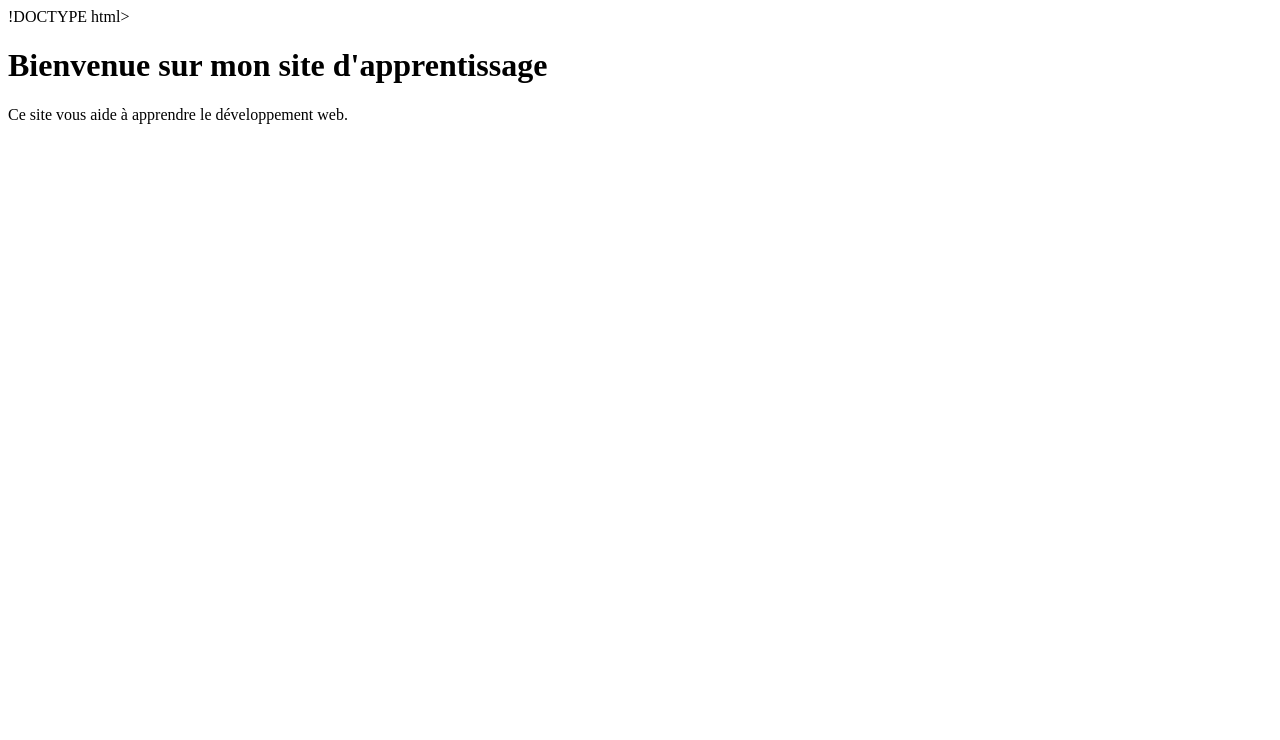
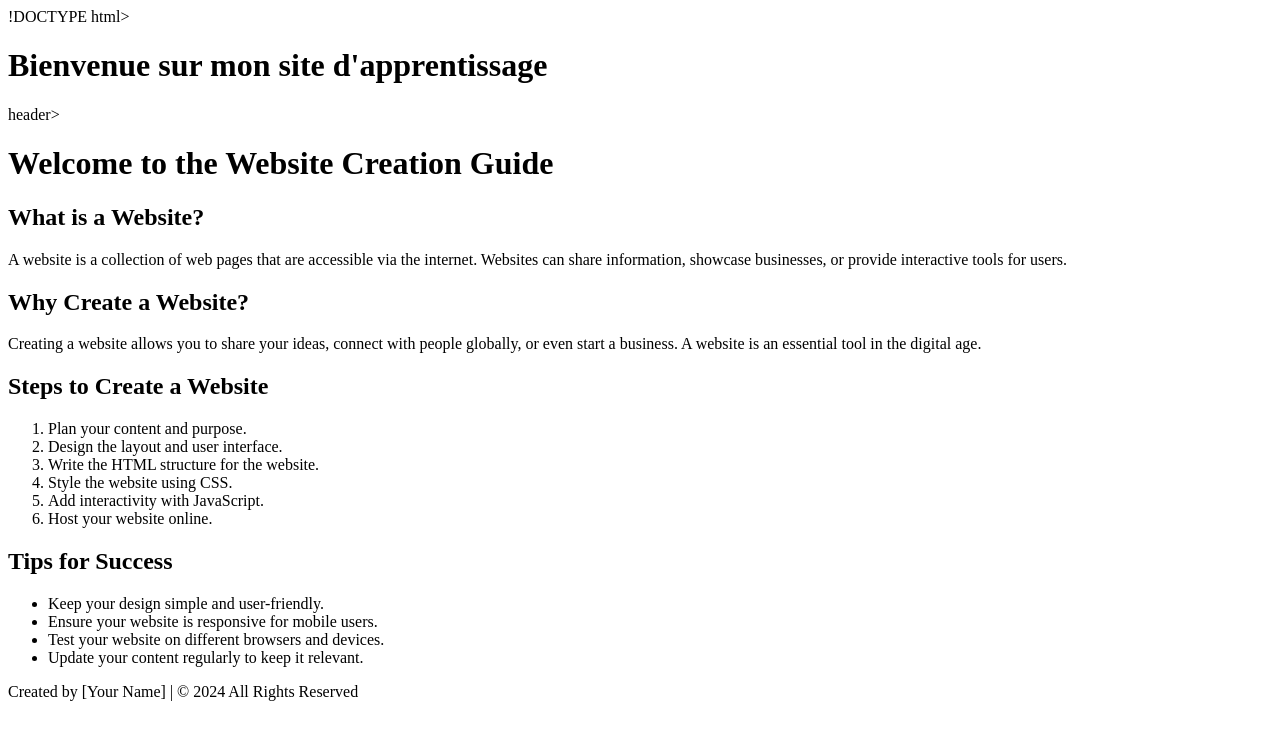
Before and after one commit to Kar554/Site-apprentissage-, a plain HTML site: page Index.html in a window 1280 px wide. Drawn offline with Linux system fonts and the light colour scheme.

Commit message:
Update Index.html

```diff
--- a/Index.html
+++ b/Index.html
@@ -7,6 +7,41 @@
 </head>
 <body>
     <h1>Bienvenue sur mon site d'apprentissage</h1>
-    <p>Ce site vous aide à apprendre le développement web.</p>
+   header>
+        <h1>Welcome to the Website Creation Guide</h1>
+    </header>
+    <main>
+        <section>
+            <h2>What is a Website?</h2>
+            <p>A website is a collection of web pages that are accessible via the internet. Websites can share information, showcase businesses, or provide interactive tools for users.</p>
+        </section>
+        <section>
+            <h2>Why Create a Website?</h2>
+            <p>Creating a website allows you to share your ideas, connect with people globally, or even start a business. A website is an essential tool in the digital age.</p>
+        </section>
+        <section>
+            <h2>Steps to Create a Website</h2>
+            <ol>
+                <li>Plan your content and purpose.</li>
+                <li>Design the layout and user interface.</li>
+                <li>Write the HTML structure for the website.</li>
+                <li>Style the website using CSS.</li>
+                <li>Add interactivity with JavaScript.</li>
+                <li>Host your website online.</li>
+            </ol>
+        </section>
+        <section>
+            <h2>Tips for Success</h2>
+            <ul>
+                <li>Keep your design simple and user-friendly.</li>
+                <li>Ensure your website is responsive for mobile users.</li>
+                <li>Test your website on different browsers and devices.</li>
+                <li>Update your content regularly to keep it relevant.</li>
+            </ul>
+        </section>
+    </main>
+    <footer>
+        <p>Created by [Your Name] | &copy; 2024 All Rights Reserved</p>
+    </footer>
 </body>
 </html>
```
